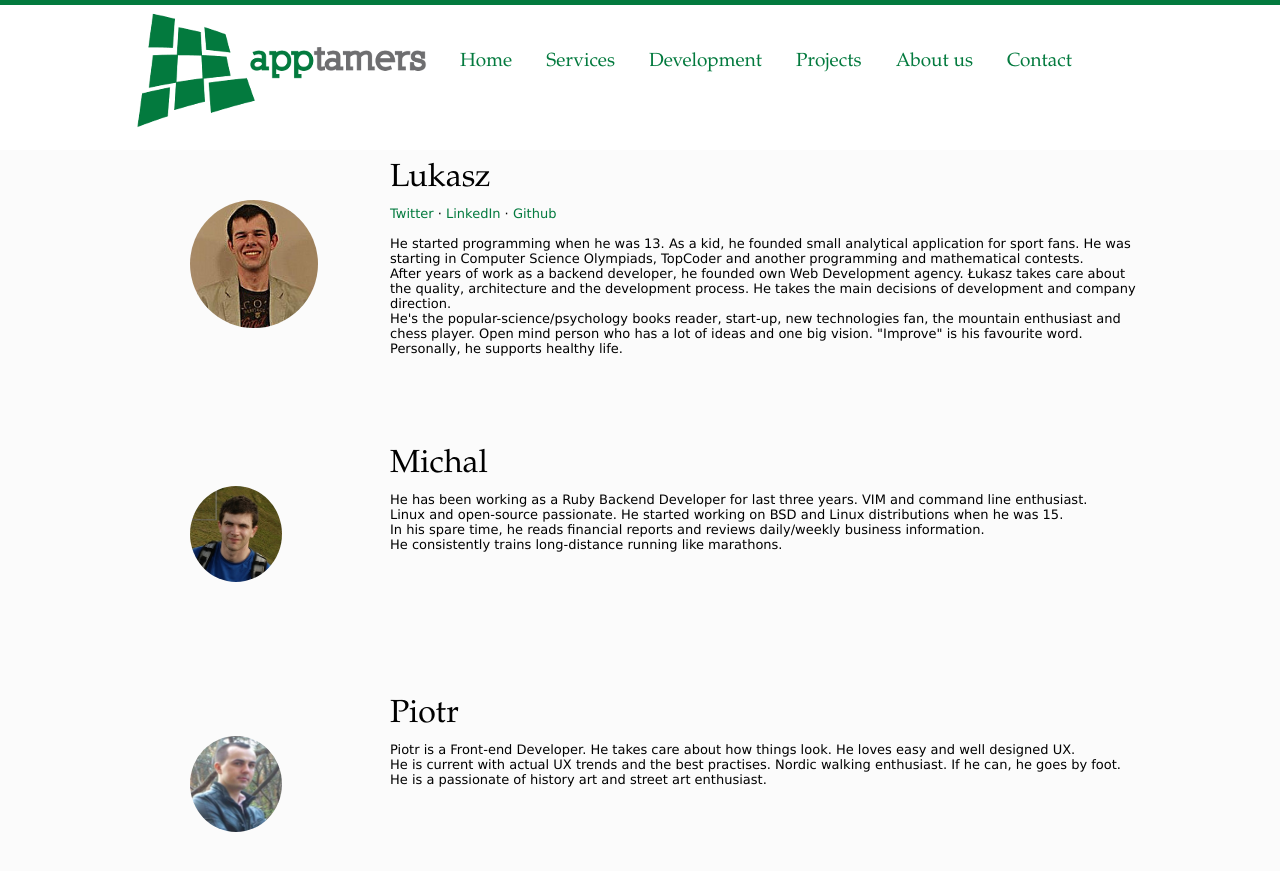
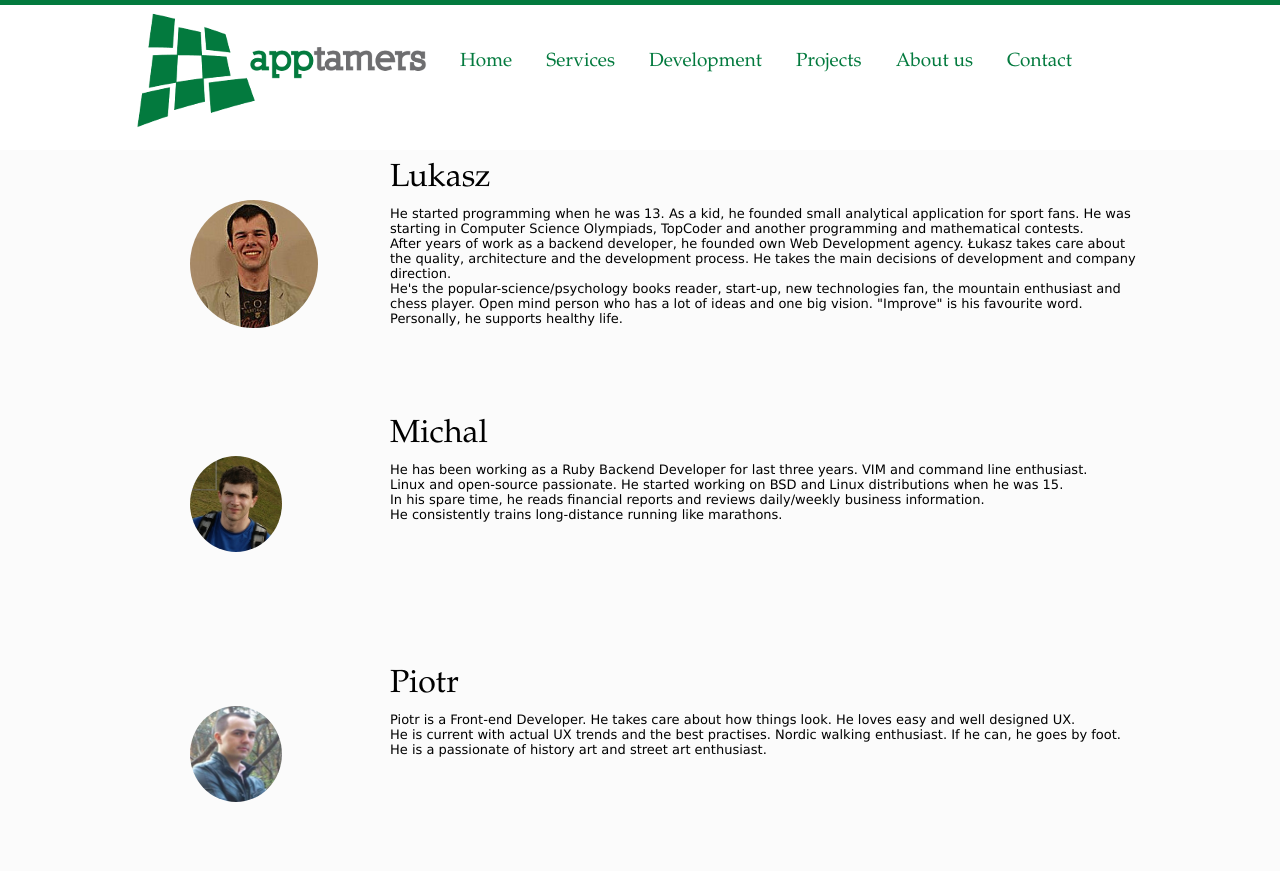
Before and after one commit to itfen/app, a Jekyll site: the page built from about_us.html, in a window 1280 px wide and 1286 px high, cut to the strip 0-882 px from the top of the window. Shown: the top 871 px of the strip. Built offline with Jekyll 4.4.1, drawn with Linux system fonts in a browser that asks for light colours.

Commit message:
Removed links.

```diff
--- a/about_us.html
+++ b/about_us.html
@@ -11,14 +11,6 @@ permalink: /about-us/
             </div>
             <div class="content">
                 <h2>Lukasz</h2>
-                <p>
-                    <a href="http://twitter.com/lukaszsliwa" target="_blank">Twitter</a>
-                    &middot;
-                    <a href="http://www.linkedin.com/in/lukaszsliwa" target="_blank">LinkedIn</a>
-                    &middot;
-                    <a href="http://github.com/lukaszsliwa" target="_blank">Github</a>
-                </p>
-                <br>
                 <p>He started programming when he was 13. As a kid, he founded small analytical application for sport fans.
                 He was starting in Computer Science Olympiads, TopCoder and another programming and mathematical contests.</p>
                 <p>After years of work as a backend developer, he founded own Web Development agency. Łukasz takes care about the
```
